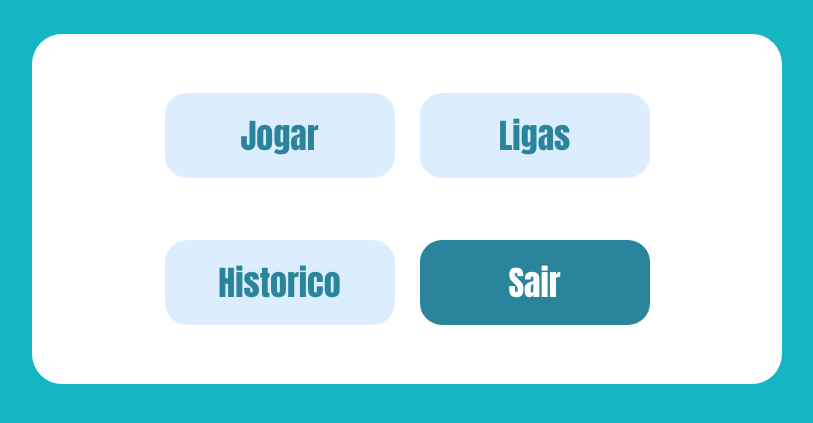
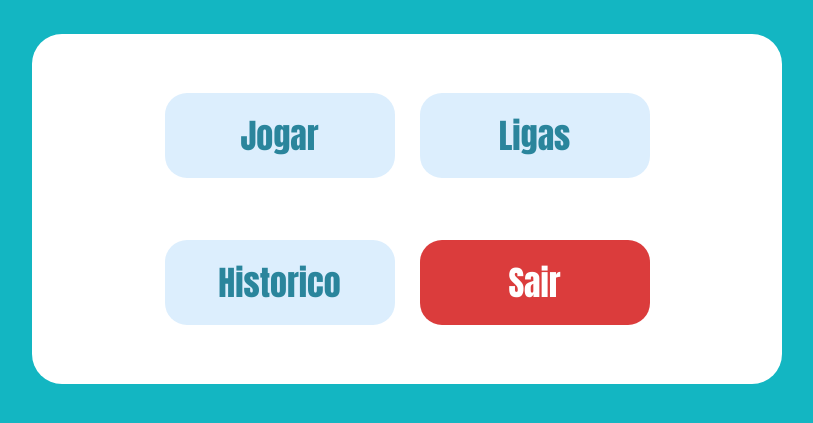
Before and after one commit to WevertonGab/Projeto_game_digitacao, a PHP site: page /dashboard.php in a window 1280 px wide. Shown: the part 250-673 px from the top of the page, without its empty margins (233-1046 px from the left). Run offline with PHP 8.4, Linux system fonts and the light colour scheme; the visitor is signed in with stand-in values (Sample User, id 1).

Commit message:
arrumei botao vermelho do dashboard

```diff
--- a/dashboard.php
+++ b/dashboard.php
@@ -20,7 +20,7 @@ require_once __DIR__ . "/verifica_login.php";
     <a class="btn_dashboard" href="jogo.php">Jogar</a>
     <a class="btn_dashboard" href="ligas.php">Ligas</a>
     <a class="btn_dashboard" href="historico.php">Historico</a>
-    <a class="btn_logout" href="logout.php">Sair</a>
+    <a  id="sss" class="btn_logout" href="logout.php">Sair</a>
 </div>
 
 </body>
--- a/styledashboard.css
+++ b/styledashboard.css
@@ -70,6 +70,10 @@ body {
     background-color: rgb(108, 224, 233);
     transform: scale(1.05);
 }
+#sss {
+    background-color: rgb(219, 60, 60);
+    color: white;
+}
 
 @media (max-width: 768px) {
     .titulo_nick {
```
